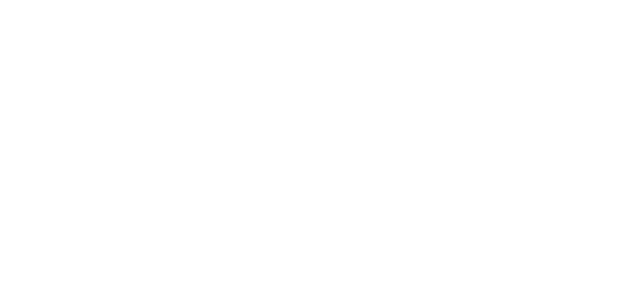
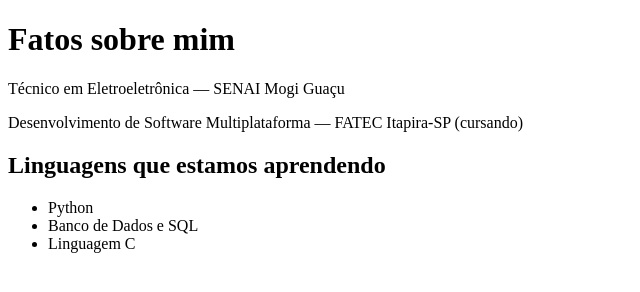
Before and after one commit to Matheus-Lanzieri/Colabora-o, a plain HTML site: page matheuslanzieri.html in a window 1280 px wide. Shown: the whole page, without its empty margins (0-640 px from the left). Drawn offline with Linux system fonts and the light colour scheme.

Commit message:
Criação código html base e informações basicas sobre integrante

```diff
--- a/matheuslanzieri.html
+++ b/matheuslanzieri.html
@@ -0,0 +1,19 @@
+<!DOCTYPE html>
+<html lang="pt-BR">
+<head>
+    <meta charset="UTF-8">
+    <meta name="viewport" content="width=device-width, initial-scale=1.0">
+    <title>Apresentação pessoal</title>
+</head>
+<body>
+    <h1>Fatos sobre mim</h1>
+    <p>Técnico em Eletroeletrônica — SENAI Mogi Guaçu</p>
+    <p>Desenvolvimento de Software Multiplataforma — FATEC Itapira-SP (cursando)</p>
+    <h2>Linguagens que estamos aprendendo</h2>
+    <ul>
+        <li>Python</li>
+        <li>Banco de Dados e SQL</li>
+        <li>Linguagem C</li>
+    </ul>
+</body>
+</html>
```
Also changed, not shown: index.html (+0 -1 lines).
